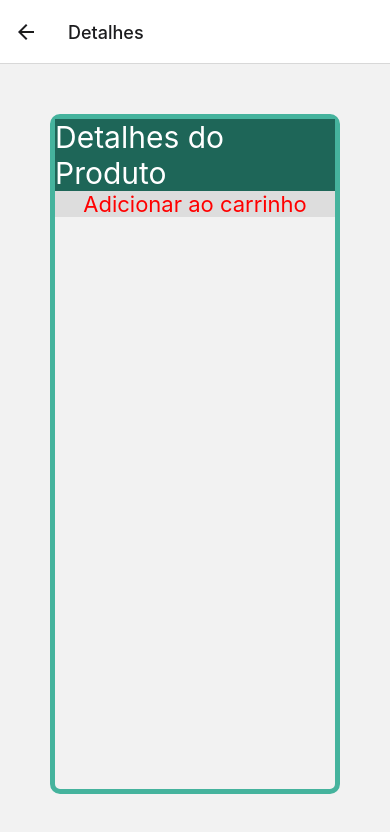
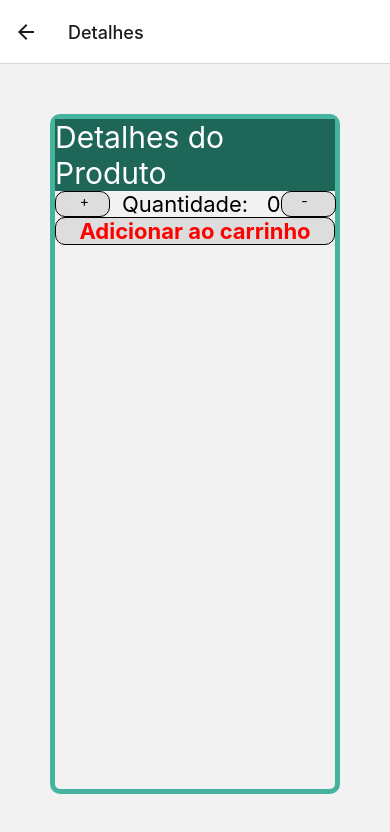
Before and after one commit to juniorcost4/react-native-projeto-final, a React Native app: screen /Detalhes in a window 390 px wide. Shown: the top 832 px of the page. Built offline with nearby package versions, Linux system fonts and the light colour scheme.

Commit message:
Botão de + e - e Add carrinho. Falta por pra baixo

```diff
--- a/src/pages/Detalhes/index.js
+++ b/src/pages/Detalhes/index.js
@@ -3,19 +3,46 @@ import { TextInput, View, Text, TouchableOpacity } from 'react-native';
 import { styles } from './styles'
 
 export default function Detalhes() {
+
+    const [count, setCount] = useState(0);
+    const mais = () => setCount(prevCount => prevCount + 1);
+    const menos= () => setCount(prevCount => prevCount - 1);
+
     return (
         <View style={{flex:1}}>
-
             <View style={styles.container}>
-            <Text style={styles.texto}>Detalhes do Produto</Text>
-            <TouchableOpacity
-        style={styles.bt}>
-        <Text style={styles.textoBt}>Adicionar ao carrinho</Text>
-
-</TouchableOpacity>
-            </View>
+                 <Text style={styles.texto}>Detalhes do Produto</Text>
 
 
+                <View style={{alignSelf:'flex-end'}}>
+
+
+                  <View style={{flexDirection:'row'}}>
+                    {/* BOTAO DE ADICIONAR QUANTIDADE AO CARRINHO*/}
+                    <TouchableOpacity
+                     style={styles.bt}
+                        onPress={mais}>
+                             <Text>      +     </Text>
+                    </TouchableOpacity>
+
+                    <View>
+                 <Text style={styles.textoQt}>  Quantidade:   {count}</Text>
+                    </View>
+
+                 {/* BOTAO DE RETIRAR QUANTIDADE DO CARRINHO */}
+                    <TouchableOpacity
+                    style={styles.bt}
+                    onPress={menos}>
+                    <Text >     -       </Text>
+                    </TouchableOpacity>
+                  </View>
+
+                    <TouchableOpacity
+                     style={styles.bt}>
+                    <Text style={styles.textoBt}>Adicionar ao carrinho</Text>
+                    </TouchableOpacity>
+                </View>
+            </View>
         </View>
 
     );
--- a/src/pages/Detalhes/styles.js
+++ b/src/pages/Detalhes/styles.js
@@ -18,13 +18,20 @@ export const styles = StyleSheet.create({
     bt: {
         alignItems: 'center',
         backgroundColor: '#DDDDDD',
-
-
-      },
+        borderRadius: 10,
+        borderWidth: 1,
+        borderColor:'black',
+    },
 
     textoBt:{
         color: 'red',
         fontSize: 22,
-        fontStyle:'bold',
-    }
+        fontWeight: "bold",
+        resizeMode: 'contain'
+    },
+
+    textoQt: {
+        fontSize: 22,
+    },
+
   });
```
